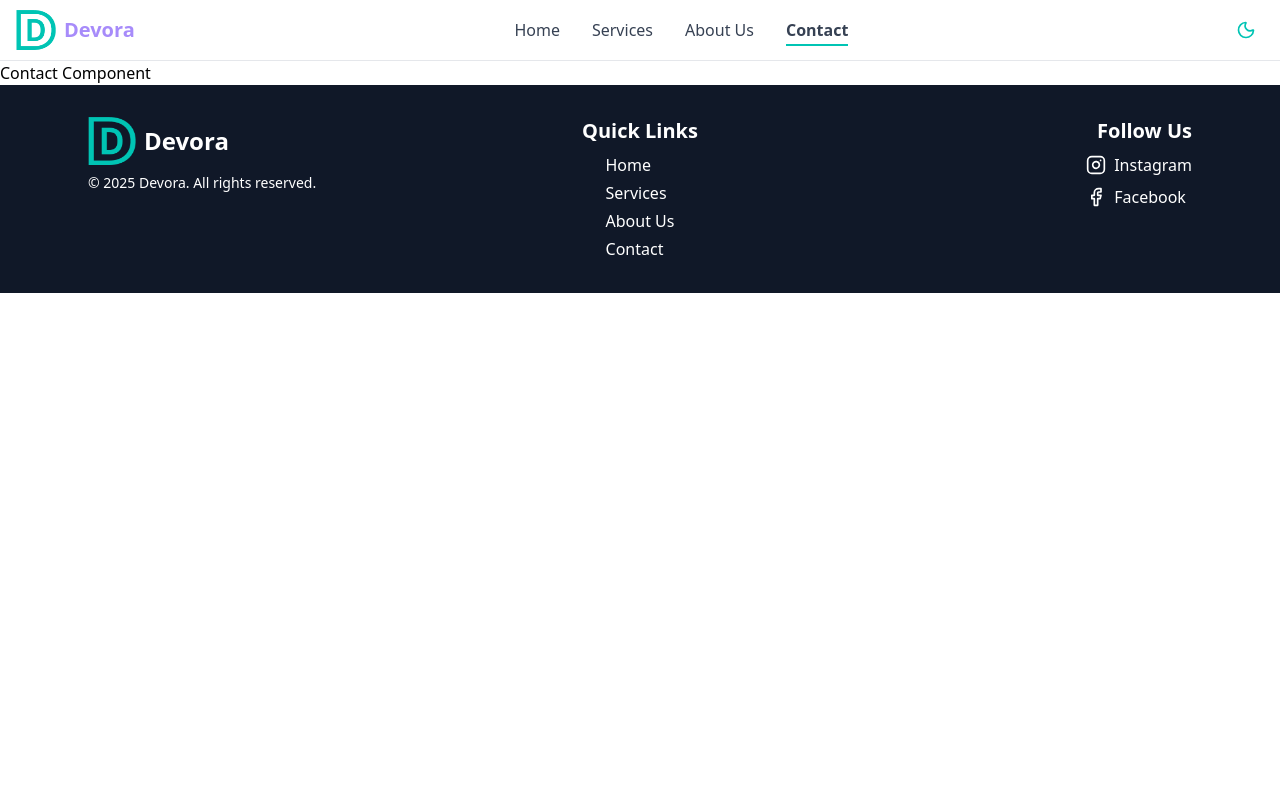
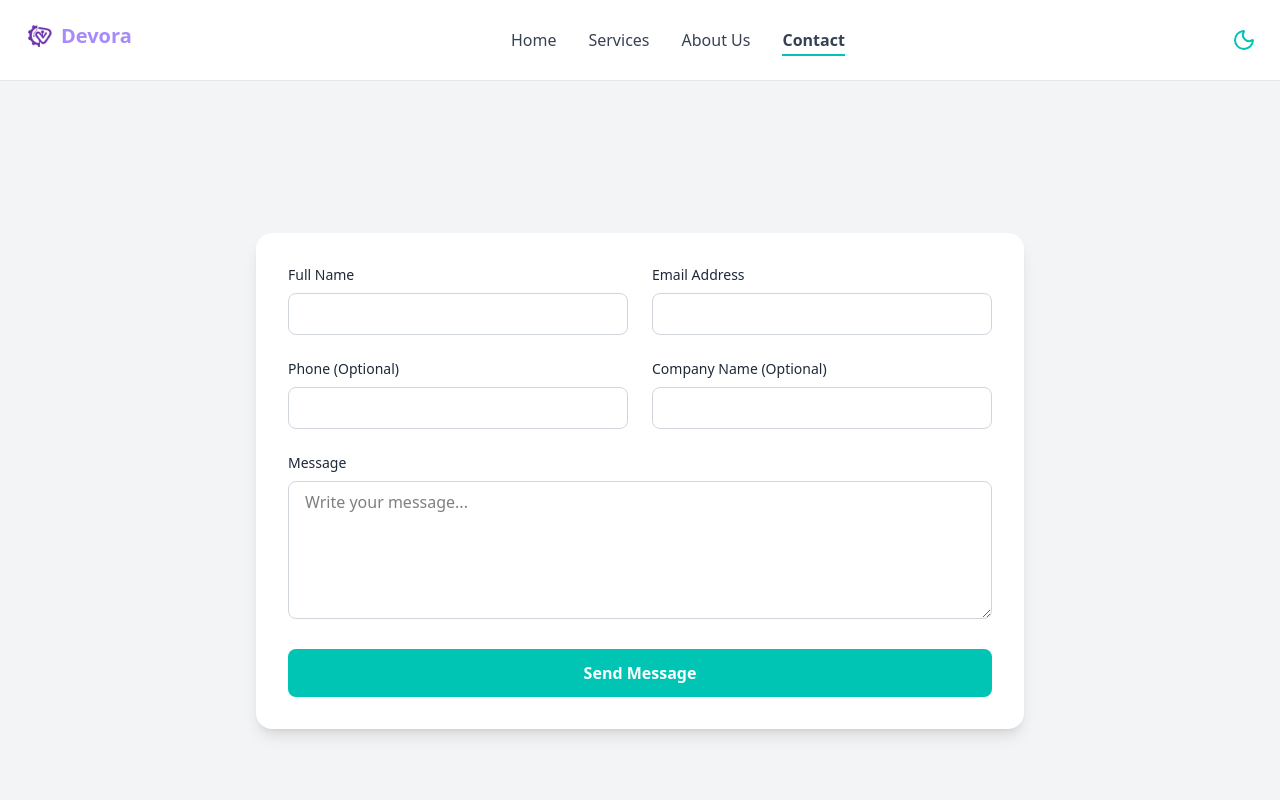
Before and after one commit to devvoraa2-gif/devora-website, a React (Vite) app: page /contact in a window 1280 px wide. Shown: the top 800 px of the page. Built offline with nearby package versions, Linux system fonts and the light colour scheme.

Commit message:
add contact page

```diff
--- a/index.html
+++ b/index.html
@@ -2,9 +2,8 @@
 <html lang="en">
   <head>
     <meta charset="UTF-8" />
-    <link rel="icon" type="image/svg+xml" href="/vite.svg" />
     <meta name="viewport" content="width=device-width, initial-scale=1.0" />
-    <title>devora</title>
+    <title>Devora</title>
   </head>
   <body>
     <div id="root"></div>
--- a/src/components/Navbar.jsx
+++ b/src/components/Navbar.jsx
@@ -10,17 +10,17 @@ const Navbar = () => {
   const toggleMenu = () => setIsMenuOpen((prev) => !prev);
 
   return (
-    <nav className="bg-white border-gray-200 dark:bg-gray-900 border-b  dark:border-gray-700 py-2.5">
+    <nav className="bg-white border-gray-200 dark:bg-gray-900 border-b  dark:border-gray-700 py-4">
       <div className="flex flex-wrap items-center justify-between max-w-screen-xl px-4 mx-auto">
 
         {/* Logo */}
-        <Link to="/" className="flex items-center space-x-2">
+        <Link to="/" className="flex items-center justify-center">
           <img
-            src="/photos/D.png"
+            src="/photos/logo.png"
             alt="Devora Logo"
-            className="w-10 h-10"
+            className="w-12 h-12"
           />
-          <span className="self-center text-xl font-semibold whitespace-nowrap text-[#A78BFA] dark:text-[#A78BFA]">
+          <span className="text-xl font-semibold whitespace-nowrap text-[#A78BFA] dark:text-[#A78BFA] mt-[-9px] ms-[-3px]">
             Devora
           </span>
         </Link>
@@ -35,9 +35,9 @@ const Navbar = () => {
              focus:outline-none focus:ring-2 focus:ring-gray-300 dark:focus:ring-gray-600"
           >
             {theme === "light" ? (
-              <Moon className="w-5 h-5 text-[#00C4B4]" />
+              <Moon className="w-6 h-6 text-[#00C4B4]" />
             ) : (
-              <Sun className="w-5 h-5 text-yellow-400" />
+              <Sun className="w-6 h-6 text-[#00C4B4]" />
             )}
           </button>
 
--- a/src/context/ThemeContext.jsx
+++ b/src/context/ThemeContext.jsx
@@ -6,11 +6,7 @@ export const ThemeProvider = ({ children }) => {
   const [theme, setTheme] = useState(localStorage.getItem("theme") || "light");
 
   useEffect(() => {
-    if (theme === "dark") {
-      document.documentElement.classList.add("dark");
-    } else {
-      document.documentElement.classList.remove("dark");
-    }
+    document.documentElement.classList.toggle("dark", theme === "dark");
     localStorage.setItem("theme", theme);
   }, [theme]);
 
@@ -18,9 +14,5 @@ export const ThemeProvider = ({ children }) => {
     setTheme(theme === "light" ? "dark" : "light");
   };
 
-  return (
-    <ThemeContext value={{ theme, toggleTheme }}>
-      {children}
-    </ThemeContext>
-  );
+  return <ThemeContext value={{ theme, toggleTheme }}>{children}</ThemeContext>;
 };
--- a/src/index.css
+++ b/src/index.css
@@ -1,3 +1,8 @@
 @import "tailwindcss";
+@custom-variant dark (&:where(.dark, .dark *));
 
-@custom-variant dark (&:where(.dark, .dark *));
+html,
+body,
+#root {
+  height: 100%;
+}
--- a/src/pages/Contact.jsx
+++ b/src/pages/Contact.jsx
@@ -1,9 +1,119 @@
-import React from 'react'
+import { useState } from "react";
+import { useNavigate } from "react-router";
 
 const Contact = () => {
+  let navigate = useNavigate();
+  const [formData, setFormData] = useState({
+    fullName: "",
+    email: "",
+    phone: "",
+    company: "",
+    message: "",
+  });
+
+  const handleChange = (e) => {
+    setFormData({
+      ...formData,
+      [e.target.name]: e.target.value,
+    });
+  };
+
+  const handleSubmit = (e) => {
+    e.preventDefault();
+    navigate('/')
+  };
+
   return (
-    <h1>Contact Component</h1>
-  )
-}
+    <div className="min-h-screen flex items-center justify-center p-6 bg-gray-100 dark:bg-[#020617]">
+      <form
+        onSubmit={handleSubmit}
+        className="w-full max-w-3xl bg-white dark:bg-gray-900 p-8 rounded-2xl shadow-lg space-y-6"
+      >
+        {/* Row 1 */}
+        <div className="grid grid-cols-1 md:grid-cols-2 gap-6">
+          <div>
+            <label className="block text-sm font-medium text-gray-800 dark:text-white mb-2">
+              Full Name
+            </label>
+            <input
+              type="text"
+              name="fullName"
+              value={formData.fullName}
+              onChange={handleChange}
+              className="w-full px-4 py-2 rounded-lg border border-gray-300 dark:border-gray-600 dark:bg-gray-800 dark:text-white focus:outline-none focus:ring-2 focus:ring-[#00C4B4]"
+              required
+            />
+          </div>
 
-export default Contact
+          <div>
+            <label className="block text-sm font-medium text-gray-800 dark:text-white mb-2">
+              Email Address
+            </label>
+            <input
+              type="email"
+              name="email"
+              value={formData.email}
+              onChange={handleChange}
+              className="w-full px-4 py-2 rounded-lg border border-gray-300 dark:border-gray-600 dark:bg-gray-800 dark:text-white focus:outline-none focus:ring-2 focus:ring-[#00C4B4]"
+              required
+            />
+          </div>
+        </div>
+
+        {/* Row 2 */}
+        <div className="grid grid-cols-1 md:grid-cols-2 gap-6">
+          <div>
+            <label className="block text-sm font-medium text-gray-800 dark:text-white mb-2">
+              Phone (Optional)
+            </label>
+            <input
+              type="tel"
+              name="phone"
+              value={formData.phone}
+              onChange={handleChange}
+              className="w-full px-4 py-2 rounded-lg border border-gray-300 dark:border-gray-600 dark:bg-gray-800 dark:text-white focus:outline-none focus:ring-2 focus:ring-[#00C4B4]"
+            />
+          </div>
+
+          <div>
+            <label className="block text-sm font-medium text-gray-800 dark:text-white mb-2">
+              Company Name (Optional)
+            </label>
+            <input
+              type="text"
+              name="company"
+              value={formData.company}
+              onChange={handleChange}
+              className="w-full px-4 py-2 rounded-lg border border-gray-300 dark:border-gray-600 dark:bg-gray-800 dark:text-white focus:outline-none focus:ring-2 focus:ring-[#00C4B4]"
+            />
+          </div>
+        </div>
+
+        {/* Message */}
+        <div>
+          <label className="block text-sm font-medium text-gray-800 dark:text-white mb-2">
+            Message
+          </label>
+          <textarea
+            name="message"
+            rows="5"
+            value={formData.message}
+            onChange={handleChange}
+            placeholder="Write your message..."
+            className="w-full px-4 py-2 rounded-lg border border-gray-300 dark:border-gray-600 dark:bg-gray-800 dark:text-white focus:outline-none focus:ring-2 focus:ring-[#00C4B4]"
+          ></textarea>
+        </div>
+
+        {/* Submit Button */}
+        <button
+          type="submit"
+          className="w-full py-3 rounded-lg bg-[#00C4B4] text-white font-semibold hover:bg-teal-600 transition"
+        >
+          Send Message
+        </button>
+      </form>
+    </div>
+  );
+};
+
+export default Contact;
```
Also changed, not shown: public/photos/logo.png (added), 1 other file (tests, documents, lock files or other folders).
